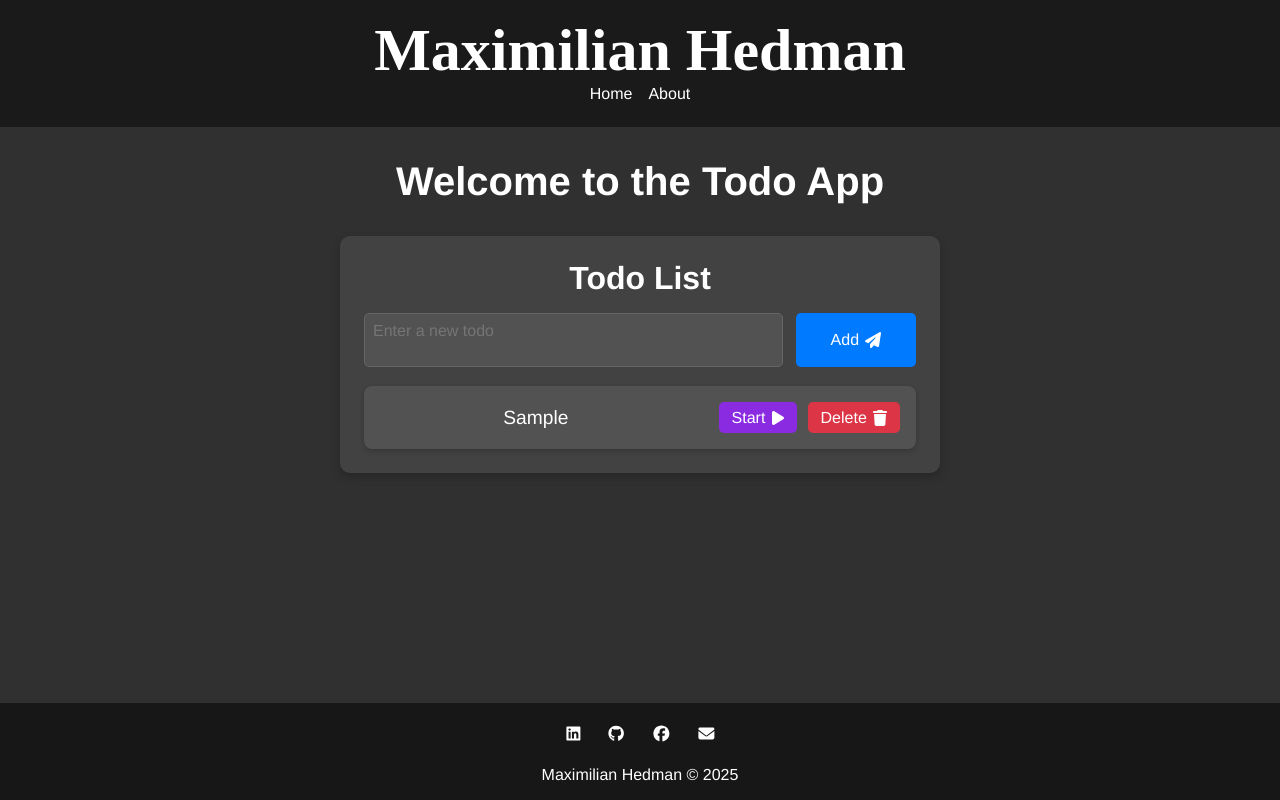
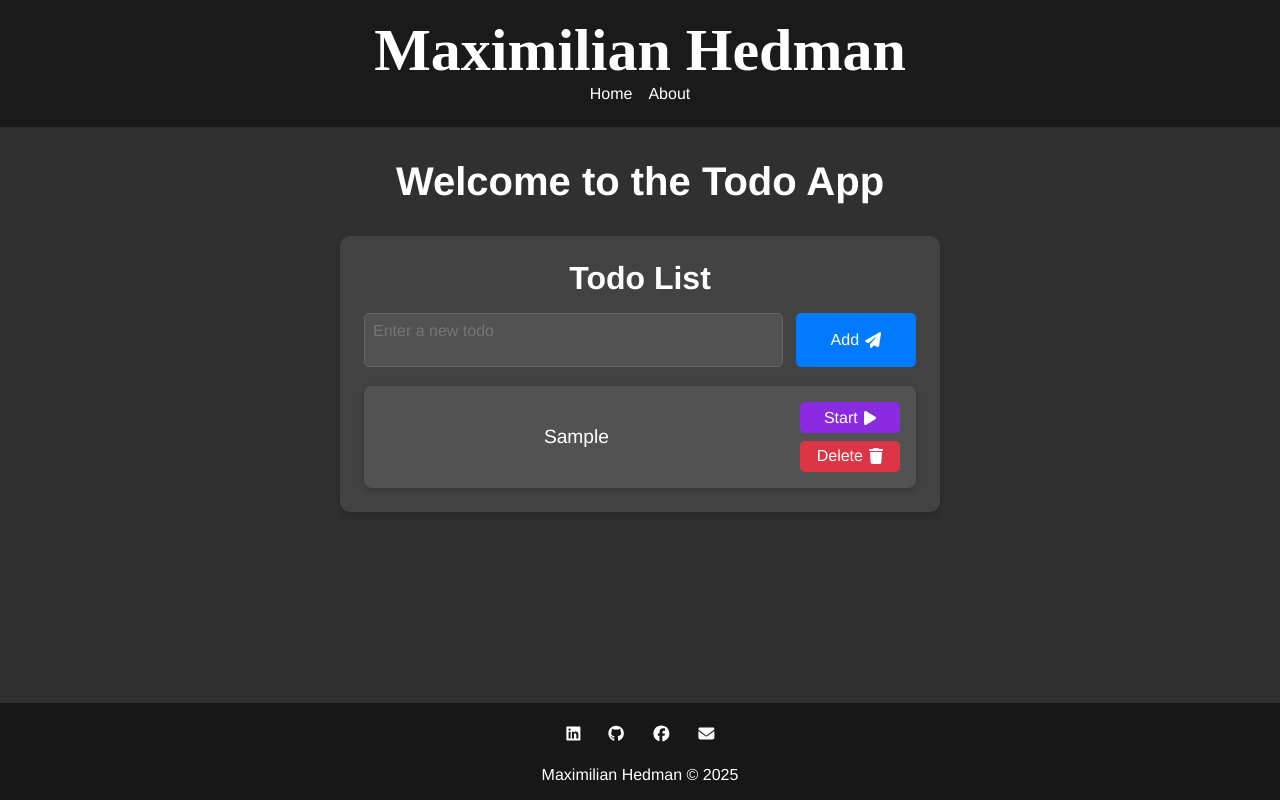
Before and after one commit to MaximilianHedman/Todo_List, a React (Vite) app in the folder vite-project/: page / in a window 1280 px wide. Both pictures are taken after typing "Sample" into the empty fields and a click on the button "Add". Built offline with nearby package versions, Linux system fonts and the light colour scheme.

Commit message:
changed so that the buttons are in a column

```diff
--- a/vite-project/src/components/TodoApp/TodoItem/TodoItem.jsx
+++ b/vite-project/src/components/TodoApp/TodoItem/TodoItem.jsx
@@ -15,39 +15,41 @@ const TodoItem = ({ todo, onToggleDone, onDeleteTodo, onToggleOngoing }) => {
                 )}
             </p>
 
-            {/* If task is ongoing, show "Done" first, then "Undo", then "Delete" */}
-            {todo.ongoing ? (
-                <>
+            {/* Buttons in a Column with Done at the Top */}
+            <div className="button-group">
+                {/* Done Button - Only Show if Task is Ongoing */}
+                {todo.ongoing && (
                     <button
                         className={`btn btn-done ${todo.completed ? "completed" : ""}`}
                         onClick={() => onToggleDone(todo.id)}
                     >
                         Done <FontAwesomeIcon icon={["fas", "check-circle"]} />
                     </button>
+                )}
 
+                {/* Start / Undo Button - Hide if Task is Completed */}
+                {!todo.completed && (
                     <button
-                        className="btn btn-start undo"
+                        className={`btn btn-start ${todo.ongoing ? "undo" : ""}`}
                         onClick={() => onToggleOngoing(todo.id)}
                     >
+                        {todo.ongoing ? (
+                            <>
                                 Undo <FontAwesomeIcon icon={["fas", "undo"]} />
-                    </button>
                             </>
                         ) : (
-                // If task is not ongoing, show "Start" button instead
-                !todo.completed && (
-                    <button
-                        className="btn btn-start"
-                        onClick={() => onToggleOngoing(todo.id)}
-                    >
+                            <>
                                 Start <FontAwesomeIcon icon={["fas", "play"]} />
+                            </>
+                        )}
                     </button>
-                )
                 )}
 
-            {/* Delete button remains last in both cases */}
+                {/* Delete Button - Always at the Bottom */}
                 <button className="btn btn-delete" onClick={() => onDeleteTodo(todo.id, todo.completed)}>
                     Delete <FontAwesomeIcon icon={["fas", "trash"]} />
                 </button>
+            </div>
         </div>
     );
 };
--- a/vite-project/src/components/TodoApp/TodoItem/TodoItem.scss
+++ b/vite-project/src/components/TodoApp/TodoItem/TodoItem.scss
@@ -34,6 +34,13 @@
         }
     }
 
+    .button-group {
+        display: flex;
+        flex-direction: column; // Stack buttons vertically
+        align-items: flex-end; // Align buttons to the right
+        gap: 0.5rem;
+    }
+
     .btn {
         display: flex;
         justify-content: center;
@@ -45,6 +52,7 @@
         font-size: 0.9rem;
         cursor: pointer;
         transition: 0.3s;
+        width: 100px;
 
         &.btn-start {
             background-color: colors.$todo-item-btn-start-background-color;
```
Lines whose indentation alone changed are shown as unchanged.
